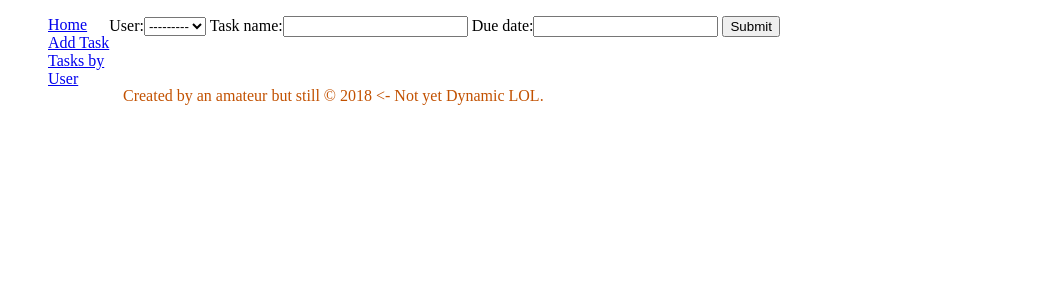
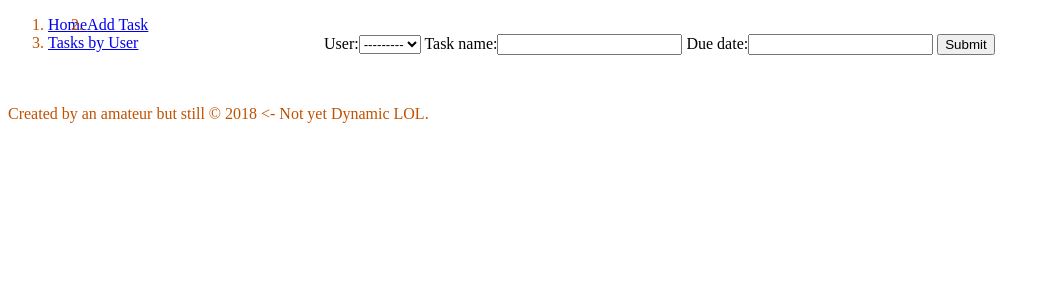
Before and after one commit to petrosky/cruddy, a Django app: page /cruddy/add_task in a window 1280 px wide. Shown: the top 300 px of the page, without its empty margins (0-1050 px from the left). Run offline with Django 3.2, Linux system fonts and the light colour scheme.

Commit message:
Commit from work added work on tasks by user

```diff
--- a/cruddy/static/css/styles.css
+++ b/cruddy/static/css/styles.css
@@ -3,16 +3,15 @@ h1 {
 }
 
 .leftnav {
-    width: 400px;
-    color: #C25100;
 
+}
+.right {
+    width: 75%;
+    float: right;
 }
 
 ol {
-  list-style-type: none;
-  width: 75px;
-  margin: 5;
-  padding: 5;
+  width: 150px;
   color: #C25100;
   }
 li{
@@ -20,6 +19,7 @@ li{
 }
 
 .footer {
+    clear: both;
     padding-top: 50px;
     color: #C25100;
 }
--- a/cruddy/templates/cruddy/footer.html
+++ b/cruddy/templates/cruddy/footer.html
@@ -1,3 +1,5 @@
+</div>
+
 <div class="footer">Created by an amateur but still &copy; 2018 <- Not yet Dynamic LOL.</div>
 </body>
 </html>
--- a/cruddy/templates/cruddy/header.html
+++ b/cruddy/templates/cruddy/header.html
@@ -22,5 +22,3 @@
     </ol>
 </div>
 <div class="right">
-
-</div>
```
